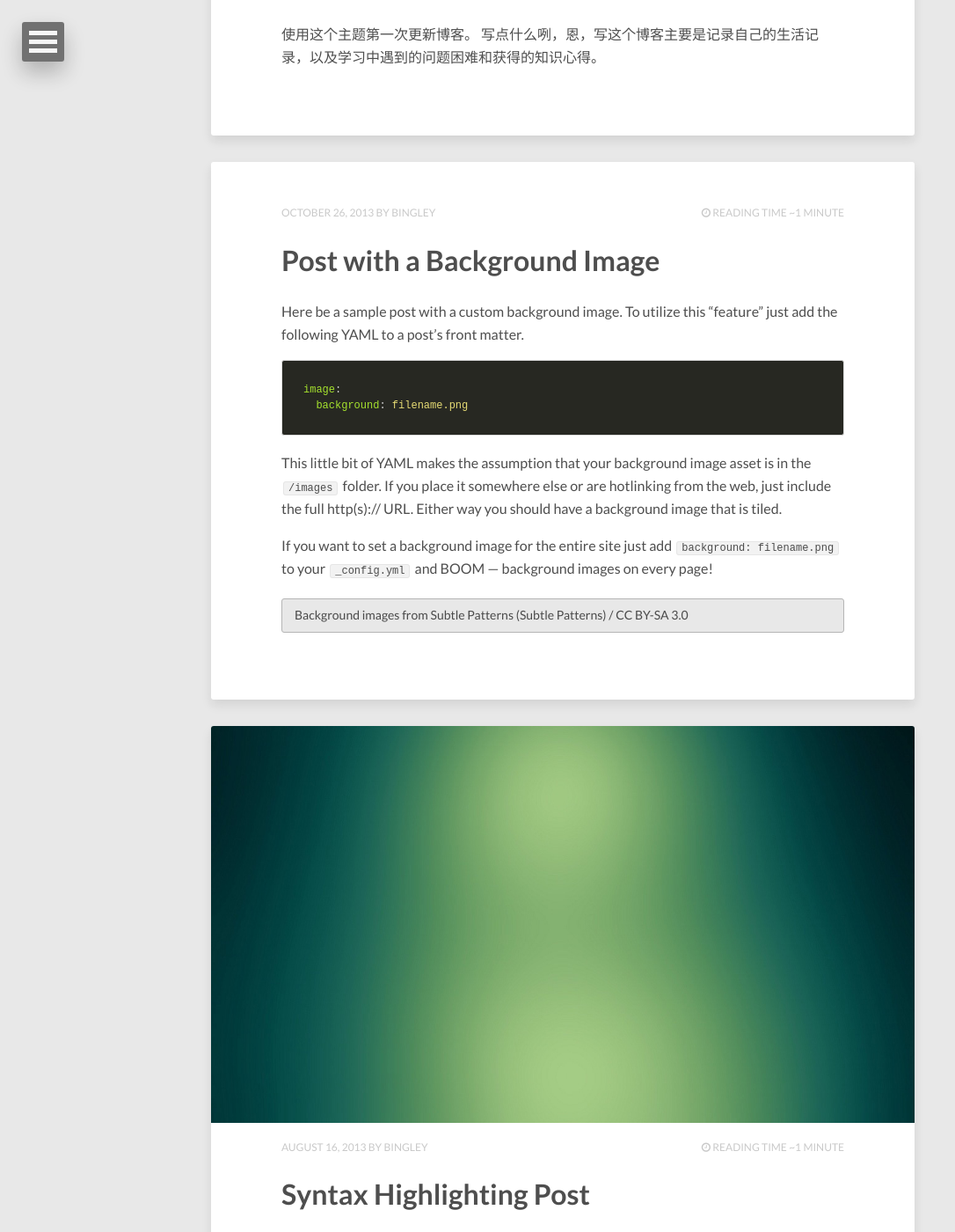
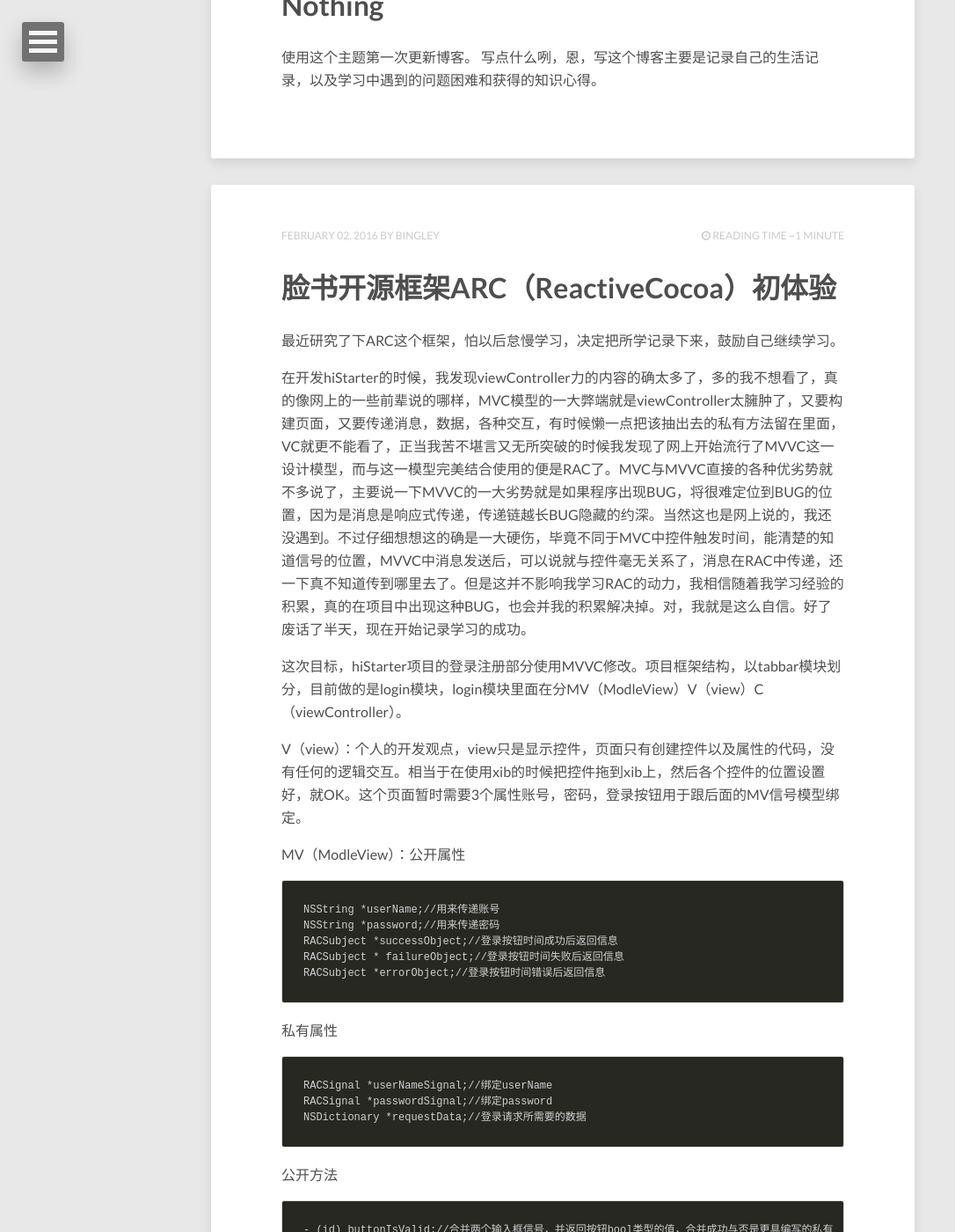
Before and after one commit to Archera/bingley, a Jekyll site: the page built from index.html, in a window 1280 px wide and 1400 px high, scrolled down 2831 px. Shown: the whole window at 88% size, without its empty margins (0-1086 px from the left). Built offline with Jekyll 4.4.1, drawn with Linux system fonts in a browser that asks for light colours; nearby versions of some CDN libraries; the list of posts is cut into pages by our own code; some of the changed text lies outside the part shown.

Commit message:
修改了简历中一些错误信息，添加了MVVM模式的技术博客

```diff
--- /dev/null
+++ b/_posts/2016-02-02-ReactiveCocoa.md
@@ -0,0 +1,55 @@
+---
+layout: post
+title: 脸书开源框架ARC（ReactiveCocoa）初体验
+description:
+tags: starter
+image:
+  background: triangular.png
+---
+
+最近研究了下ARC这个框架，怕以后怠慢学习，决定把所学记录下来，鼓励自己继续学习。
+
+在开发hiStarter的时候，我发现viewController力的内容的确太多了，多的我不想看了，真的像网上的一些前辈说的哪样，MVC模型的一大弊端就是viewController太臃肿了，又要构建页面，又要传递消息，数据，各种交互，有时候懒一点把该抽出去的私有方法留在里面，VC就更不能看了，正当我苦不堪言又无所突破的时候我发现了网上开始流行了MVVC这一设计模型，而与这一模型完美结合使用的便是RAC了。MVC与MVVC直接的各种优劣势就不多说了，主要说一下MVVC的一大劣势就是如果程序出现BUG，将很难定位到BUG的位置，因为是消息是响应式传递，传递链越长BUG隐藏的约深。当然这也是网上说的，我还没遇到。不过仔细想想这的确是一大硬伤，毕竟不同于MVC中控件触发时间，能清楚的知道信号的位置，MVVC中消息发送后，可以说就与控件毫无关系了，消息在RAC中传递，还一下真不知道传到哪里去了。但是这并不影响我学习RAC的动力，我相信随着我学习经验的积累，真的在项目中出现这种BUG，也会并我的积累解决掉。对，我就是这么自信。好了废话了半天，现在开始记录学习的成功。
+
+这次目标，hiStarter项目的登录注册部分使用MVVC修改。项目框架结构，以tabbar模块划分，目前做的是login模块，login模块里面在分MV（ModleView）V（view）C（viewController）。
+
+V（view）：个人的开发观点，view只是显示控件，页面只有创建控件以及属性的代码，没有任何的逻辑交互。相当于在使用xib的时候把控件拖到xib上，然后各个控件的位置设置好，就OK。这个页面暂时需要3个属性账号，密码，登录按钮用于跟后面的MV信号模型绑定。
+
+MV（ModleView）：公开属性
+
+    NSString *userName;//用来传递账号
+    NSString *password;//用来传递密码
+    RACSubject *successObject;//登录按钮时间成功后返回信息
+    RACSubject * failureObject;//登录按钮时间失败后返回信息
+    RACSubject *errorObject;//登录按钮时间错误后返回信息
+
+私有属性
+
+    RACSignal *userNameSignal;//绑定userName
+    RACSignal *passwordSignal;//绑定password
+    NSDictionary *requestData;//登录请求所需要的数据
+
+公开方法
+
+    - (id) buttonIsValid;//合并两个输入框信号，并返回按钮bool类型的值，合并成功与否是更具编写的私有方法来判断账号密码是否合法
+    - (void)login;//开始登录
+
+C（viewController）： 私有属性
+
+view和ModleView两个实例对象给view.loginBtn添加信号点击事件
+
+私有方法
+
+    - (void)bindLoginVModel {
+
+    //ModleView. userName和view.accountTfd.rac_textSignal,把账号输入内容和信号绑定；
+
+    //把密码输入内容和信号绑定;
+
+    //调用buttonIsValid返回结果赋给登录按钮信号，判断登录按钮是否满足被点击的条件
+
+    }
+
+程序按这样分层后边得果然简洁易懂，我还把之前的网络层（请求网络并返回的方法）抽出来单独成ModleView的父类，返回自然由successObject，failureObject，errorObject这3个绑定信号来传递。这样做了之后更加坚信了我要把项目重构一次的信念，持续重构，持续记录，待续。
+
+[项目下载地址](https://github.com/Archera/ReactiveCocoa-study.git)
--- a/_posts/2016-11-07-resume.md
+++ b/_posts/2016-11-07-resume.md
@@ -41,7 +41,7 @@ image:
 - 项目名称：histarter（海狮招聘）
 - 项目介绍：histarter是一款为创业团队解决招人难，技术人员不好找，招人成本大等问题，类似拉钩网。
 - 工作职责：讨论开发需求，确定开发计划，决定开发解决方案，独立完成APP开发任务并上架到苹果商店。
-- 工作成绩：团队组建，人才招聘，市场调研，需求分析，进度把控。
+- 工作成绩：公司产品从0到上线苹果商店，独立代码编写，版本迭代，技术更新。[App Store下载链接](https://itunes.apple.com/cn/app/hai-shi-zhao-pin-histarter/id985070918?mt=8)
 - 使用技术：hiStarter使用的是MVC和MVVM模型，网络框架封装的AFNetworking2.0,项目使用cocodspad进行管理，使用git进行版本控制，使用的三方库有AFNetworking（网络封装），ReactiveCocoa（配合MVVM模型使用），pop（各种动画），FMDB（sql本地存储），MJRefresh（刷新列表），SDWebImage（图片缓存），up云（处理图片），环信（聊天），个推（推送），shareSDK（三方登录分享）等，使用RAC自动管理内存，使用研发的一套frame方案来适配屏幕，CoreAnimation，CoreGraphics等技术。
 
 上海振利软件科技开发有限公司（2012.11 — 2014.08）
```
Also changed, not shown: other parts of _posts/2016-11-07-resume.md (+1 -1 lines).
